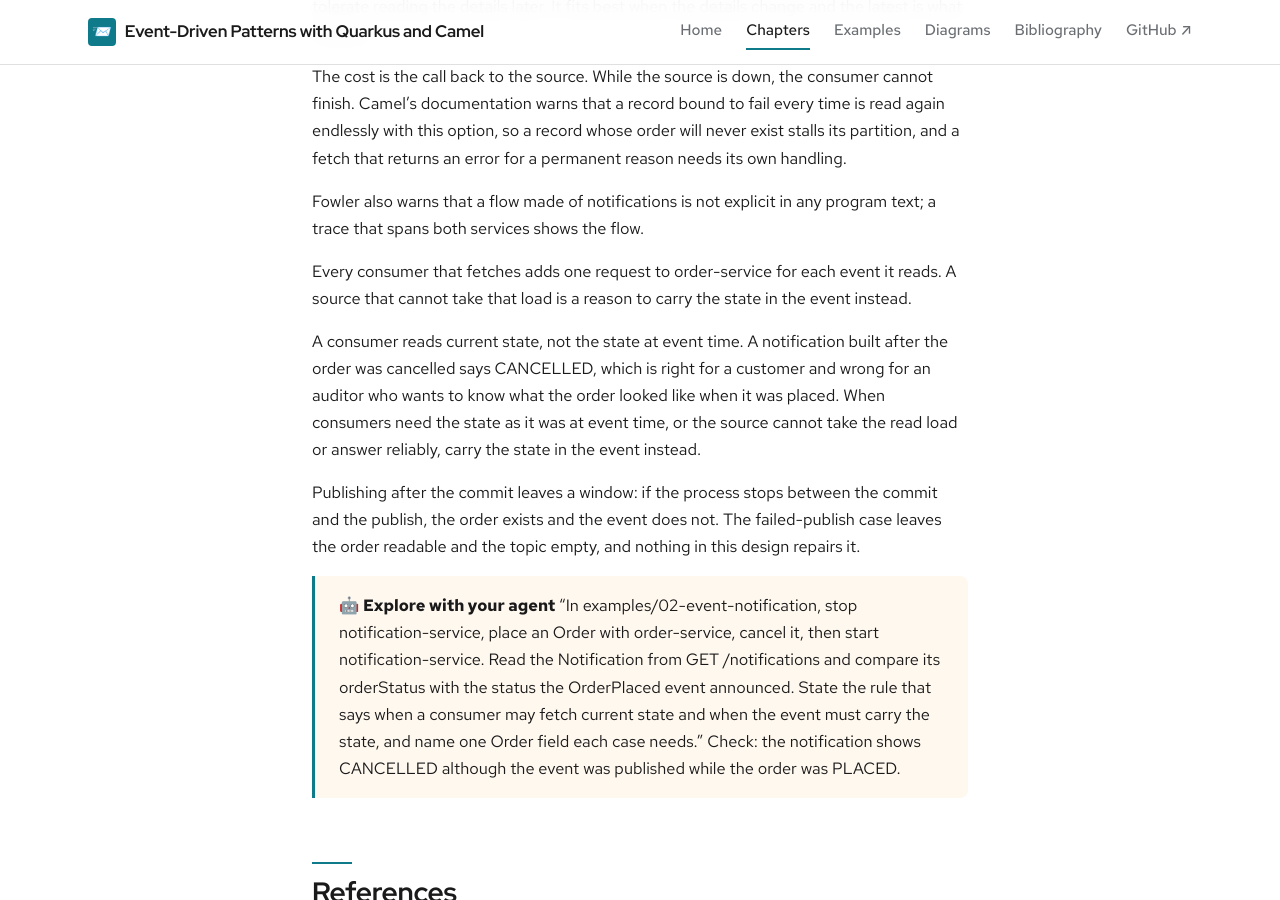
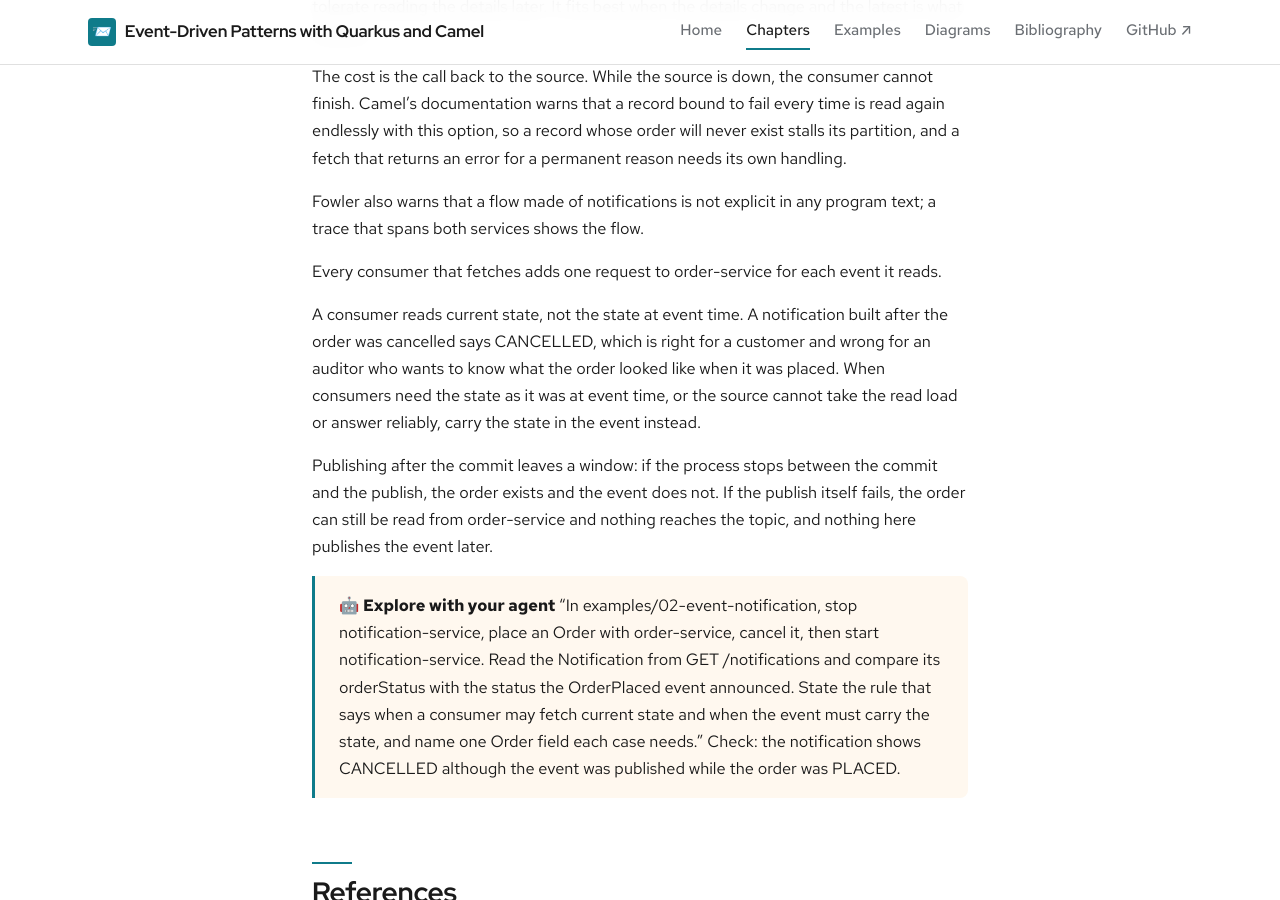
Before and after one commit to patterncatalyst/event-driven-patterns-with-quarkus-and-camel, a Jekyll site: the page built from _docs/02-event-notification.md, in a window 1280 px wide and 900 px high, scrolled down 4836 px. Built offline with Jekyll 4.4.1, drawn with Linux system fonts in a browser that asks for light colours; some web fonts are replaced.

```diff
--- a/_docs/02-event-notification.md
+++ b/_docs/02-event-notification.md
@@ -106,11 +106,11 @@ The cost is the call back to the source. While the source is down, the consumer
 
 Fowler also warns that a flow made of notifications is not explicit in any program text; a trace that spans both services shows the flow.
 
-Every consumer that fetches adds one request to order-service for each event it reads. A source that cannot take that load is a reason to carry the state in the event instead.
+Every consumer that fetches adds one request to order-service for each event it reads.
 
 A consumer reads current state, not the state at event time. A notification built after the order was cancelled says CANCELLED, which is right for a customer and wrong for an auditor who wants to know what the order looked like when it was placed. When consumers need the state as it was at event time, or the source cannot take the read load or answer reliably, carry the state in the event instead.
 
-Publishing after the commit leaves a window: if the process stops between the commit and the publish, the order exists and the event does not. The failed-publish case leaves the order readable and the topic empty, and nothing in this design repairs it.
+Publishing after the commit leaves a window: if the process stops between the commit and the publish, the order exists and the event does not. If the publish itself fails, the order can still be read from order-service and nothing reaches the topic, and nothing here publishes the event later.
 
 > **🤖 Explore with your agent**
 > "In examples/02-event-notification, stop notification-service, place an Order with order-service, cancel it, then start notification-service. Read the Notification from GET /notifications and compare its orderStatus with the status the OrderPlaced event announced. State the rule that says when a consumer may fetch current state and when the event must carry the state, and name one Order field each case needs."
```
Also changed, not shown: _docs/00-prerequisites-and-stacks.md (+1 -1 lines), _docs/04-ordering-and-partitioning.md (+2 -2 lines), _example_pages/04-ordering-and-partitioning.md (+2 -2 lines), _plans/claims.md (+7 -7 lines), _plans/verification-log.md (+2 -2 lines).
